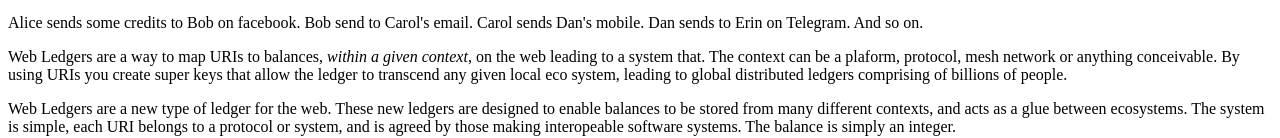
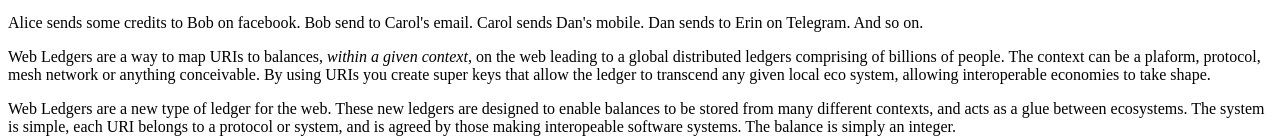
Before and after one commit to solidpayorg/webledgers, a website: page index.html in a window 1280 px wide. Shown: the part 314-452 px from the top of the page. Drawn offline with Linux system fonts and the light colour scheme.

Commit message:
add intro

```diff
--- a/index.html
+++ b/index.html
@@ -61,10 +61,10 @@
     </p>
 
     <p>
-      Web Ledgers are a way to map URIs to balances, <i>within a given context</i>, on the web leading to a system that.
-      The context can be a plaform, protocol, mesh network or anything conceivable. By using URIs you create super keys
-      that allow the ledger to transcend any given local eco system, leading to global distributed ledgers comprising of
-      billions of people.
+      Web Ledgers are a way to map URIs to balances, <i>within a given context</i>, on the web leading to a global
+      distributed ledgers comprising of billions of people. The context can be a plaform, protocol, mesh network or
+      anything conceivable. By using URIs you create super keys
+      that allow the ledger to transcend any given local eco system, allowing interoperable economies to take shape.
     </p>
 
     <p>
```
